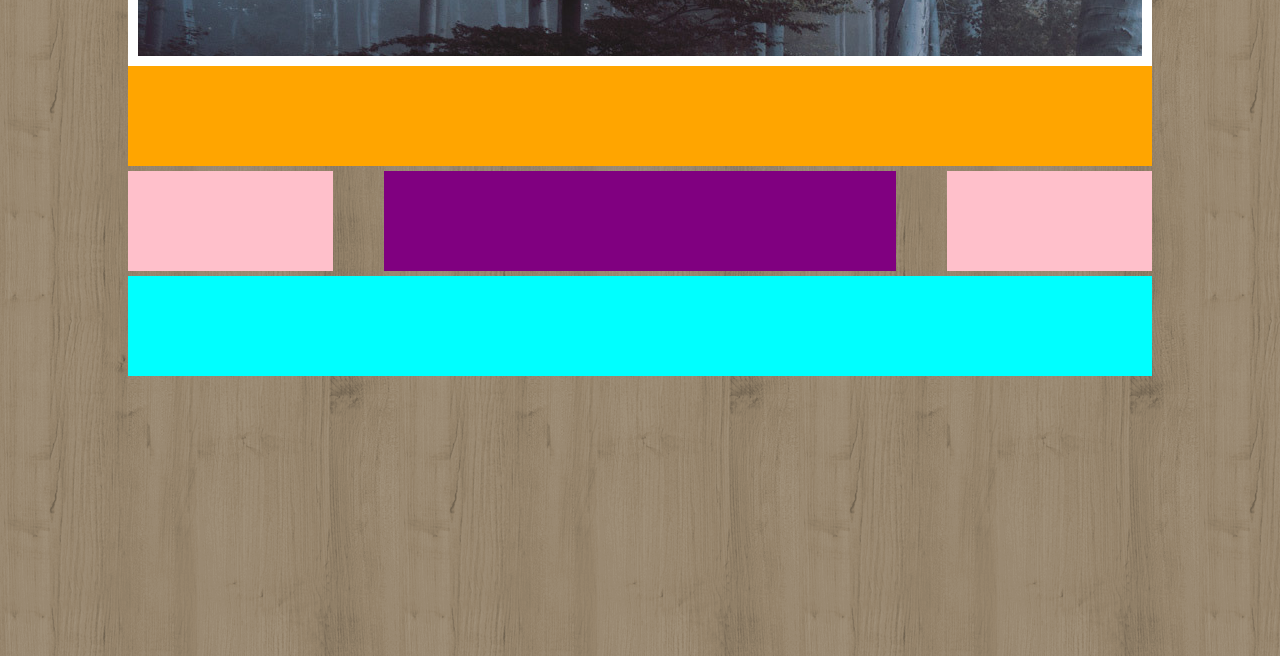
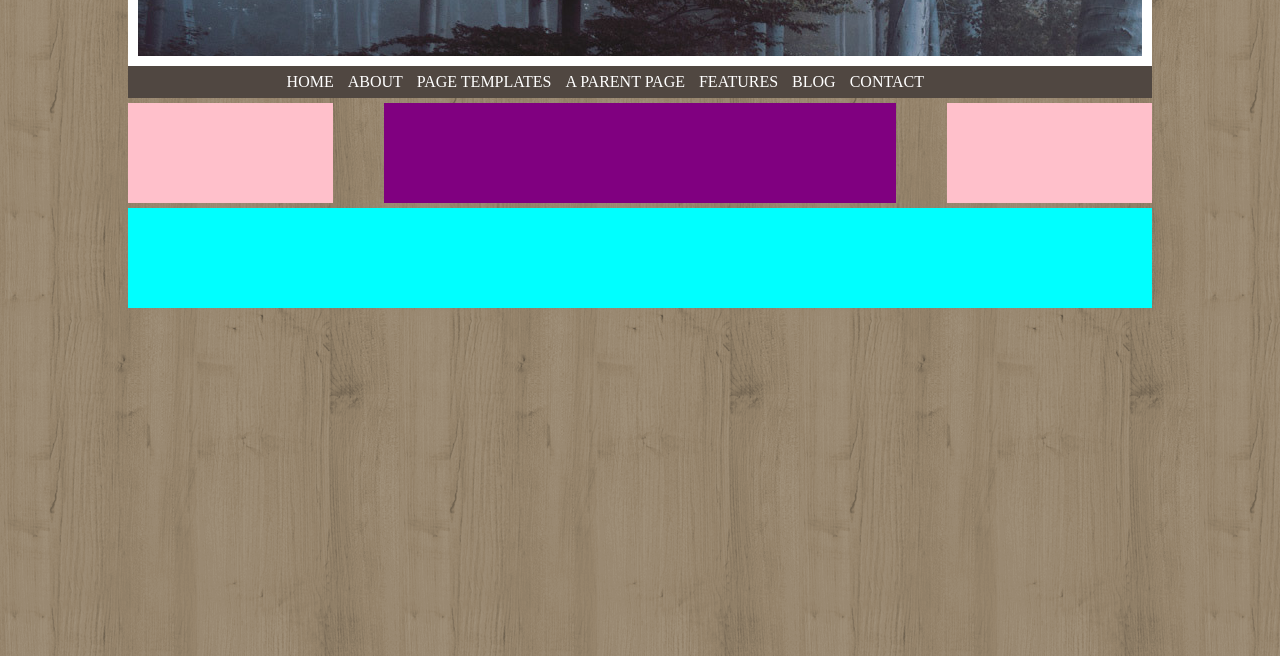
Before and after one commit to lindam-code/htmlcss-wp, a plain HTML site: page index.html in a window 1280 px wide. Shown: the part 144-800 px from the top of the page. Drawn offline with Linux system fonts and the light colour scheme.

Commit message:
Fatto il menu.

```diff
--- a/css/style.css
+++ b/css/style.css
@@ -42,9 +42,34 @@ header .titolo .testo h1 {
 
 /* menu */
 header .menu {
-  background: orange;
-  height: 100px;
+  background: #504741;
+  line-height: 2;
+
 }
+
+header .menu ul {
+  list-style-type: none;
+  width: 70%;
+  margin: auto;
+}
+
+header .menu ul li {
+  display: inline-block;
+}
+
+header .menu ul li a {
+  color: white;
+  text-decoration: none;
+  margin: 5px;
+}
+
+/**** hover sui tasti del menu *****/
+header .menu ul li:hover {
+  background: #3d3732;
+}
+
+
+
 /* Fine header */
 
 /* Inizio main */
--- a/index.html
+++ b/index.html
@@ -20,8 +20,17 @@
         <!-- Fine titolo header -->
 
         <!-- Inizio menu -->
+        <div class="menu">
+          <ul>
+            <li><a href="#">HOME</a></li>
+            <li><a href="#">ABOUT</a></li>
+            <li><a href="#">PAGE TEMPLATES</a></li>
+            <li><a href="#">A PARENT PAGE</a></li>
+            <li><a href="#">FEATURES</a></li>
+            <li><a href="#">BLOG</a></li>
+            <li><a href="#">CONTACT</a></li>
+          </ul>
 
-        <div class="menu">
 
         </div>
         <!-- Fine menu -->
```
